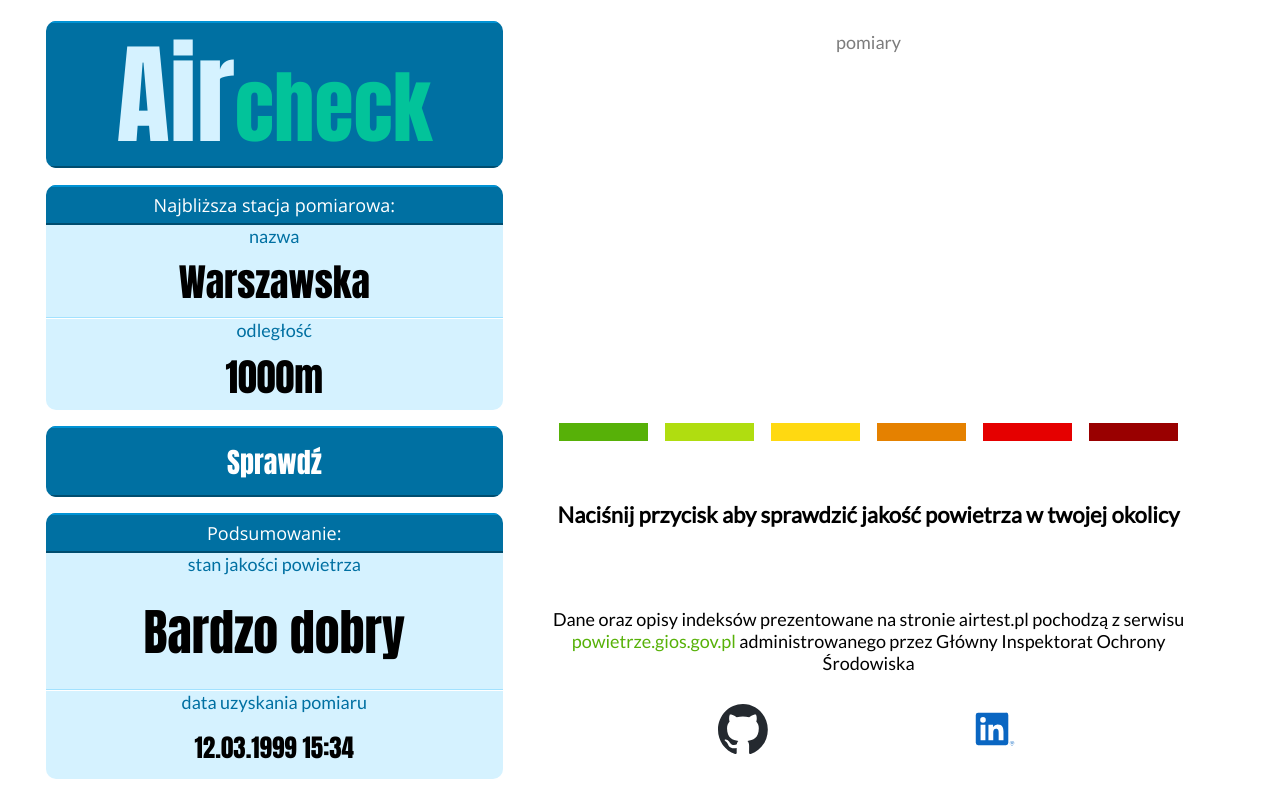
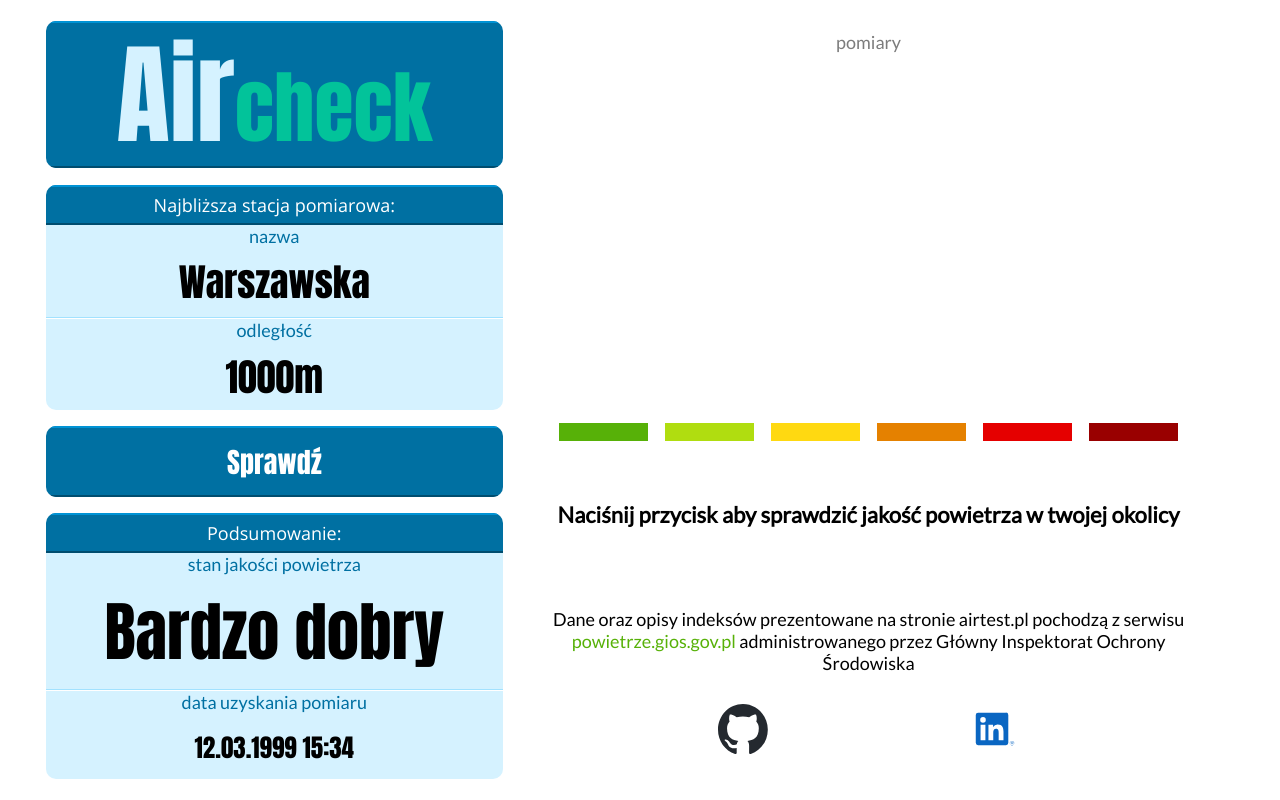
Before and after one commit to mofcpl/aircheck-client, an Angular app: page / in a window 1280 px wide. Built offline with nearby package versions, Linux system fonts and the light colour scheme.

Commit message:
fix font size

```diff
--- a/src/app/summary/summary.component.scss
+++ b/src/app/summary/summary.component.scss
@@ -14,7 +14,7 @@
     }
 
     .first {
-
+        font-size: 50px;
     }
 
     .last {
--- a/src/css/_mixins.scss
+++ b/src/css/_mixins.scss
@@ -66,7 +66,7 @@
 
         >.first {
             border-bottom: 1px solid $article-fold-bottom;
-            font-size: 50px;
+
         }
 
         >.last {
```
